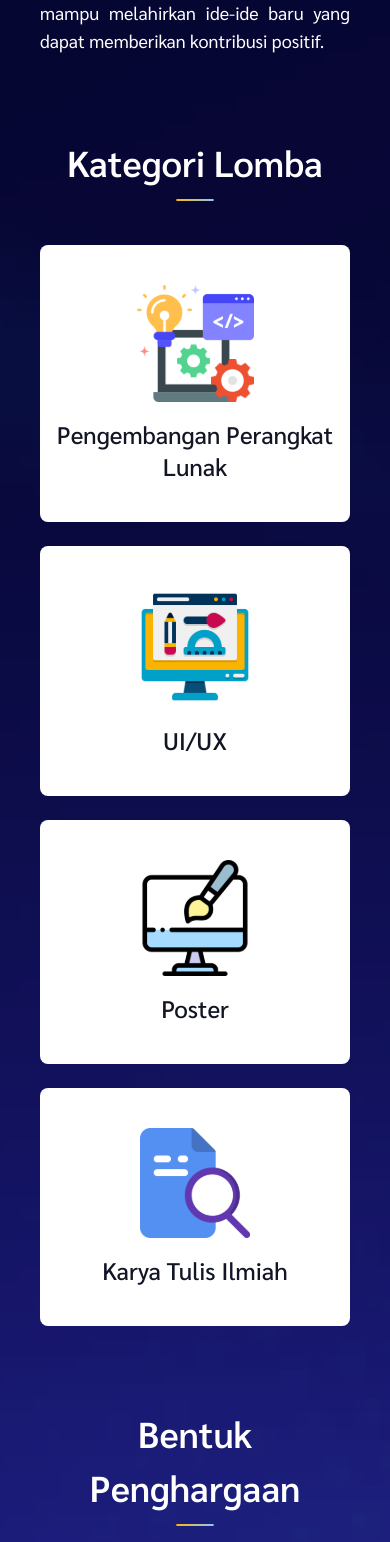
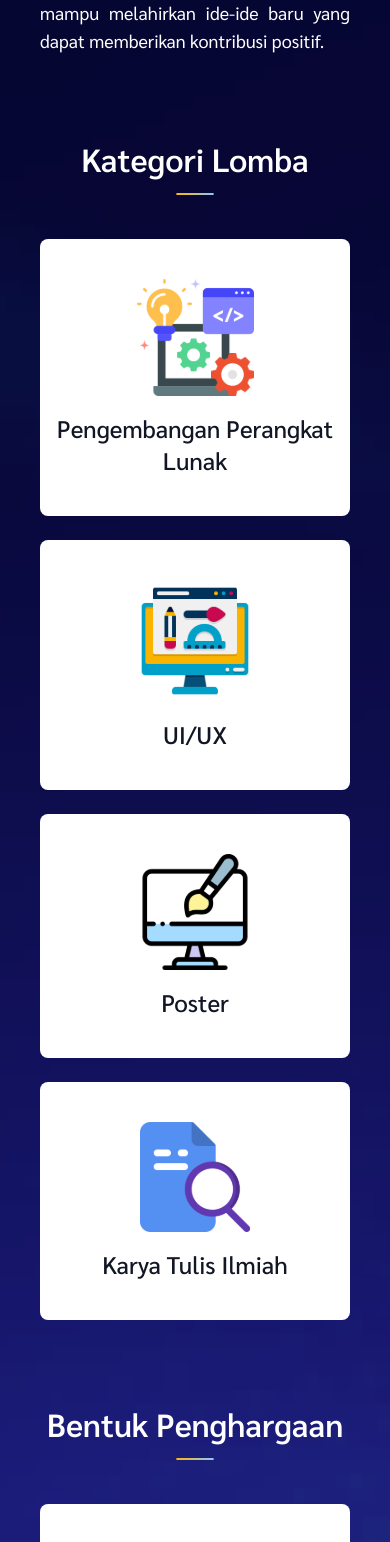
Before and after one commit to YAC-Project/itechpoliban-competition, a React (Vite) app: page / in a window 390 px wide. Shown: the part 1400-2942 px from the top of the page. Built offline with nearby package versions, Linux system fonts and the light colour scheme; a web font is replaced by a local one.

Commit message:
update text heading

```diff
--- a/src/App.jsx
+++ b/src/App.jsx
@@ -422,7 +422,7 @@ function App() {
           </div>
           <section id="kategori" className="z-10 scroll-mt-16">
             <div className="mt-20 md:mt-0 mx-10 md:mx-[105px] md:pb-4">
-              <h2 className="font-Sarabun font-semibold text-[36px] sm:text-[46px] md:text-[64px] text-white text-center relative after:content-[''] after:w-full after:h-0.5 after:bg-gradient-to-r after:from-[#FFB800] after:to-[#8AC7FF] after:absolute after:-bottom-3 after:left-0 after:transition-all after:duration-300 after:ease-in-out after:transform after:scale-x-[.12] mb-10 mt-5">
+              <h2 className="font-Sarabun font-semibold text-[32px] sm:text-[46px] md:text-[64px] text-white text-center relative after:content-[''] after:w-full after:h-0.5 after:bg-gradient-to-r after:from-[#FFB800] after:to-[#8AC7FF] after:absolute after:-bottom-3 after:left-0 after:transition-all after:duration-300 after:ease-in-out after:transform after:scale-x-[.12] mb-10 mt-5">
                 Kategori Lomba
               </h2>
               <div className="grid grid-cols-1 md:grid-cols-2 lg:grid-cols-4 gap-6 md:gap-14 my-14">
@@ -475,7 +475,7 @@ function App() {
           </section>
           <section id="penghargaan" className="z-10 scroll-mt-16">
             <div className="mt-20 md:mt-0 mx-10 md:mx-[105px] pb-10">
-              <h2 className="font-Sarabun font-semibold text-[36px] sm:text-[46px] md:text-[64px] text-white text-center relative after:content-[''] after:w-full after:h-0.5 after:bg-gradient-to-r after:from-[#FFB800] after:to-[#8AC7FF] after:absolute after:-bottom-3 after:left-0 after:transition-all after:duration-300 after:ease-in-out after:transform after:scale-x-[.12] mb-10 mt-5">
+              <h2 className="font-Sarabun font-semibold text-[32px] sm:text-[46px] md:text-[64px] text-white text-center relative after:content-[''] after:w-full after:h-0.5 after:bg-gradient-to-r after:from-[#FFB800] after:to-[#8AC7FF] after:absolute after:-bottom-3 after:left-0 after:transition-all after:duration-300 after:ease-in-out after:transform after:scale-x-[.12] mb-10 mt-5">
                 Bentuk Penghargaan
               </h2>
               <div className="grid grid-cols-1 md:grid-cols-2 lg:grid-cols-4 gap-6 my-14">
```
